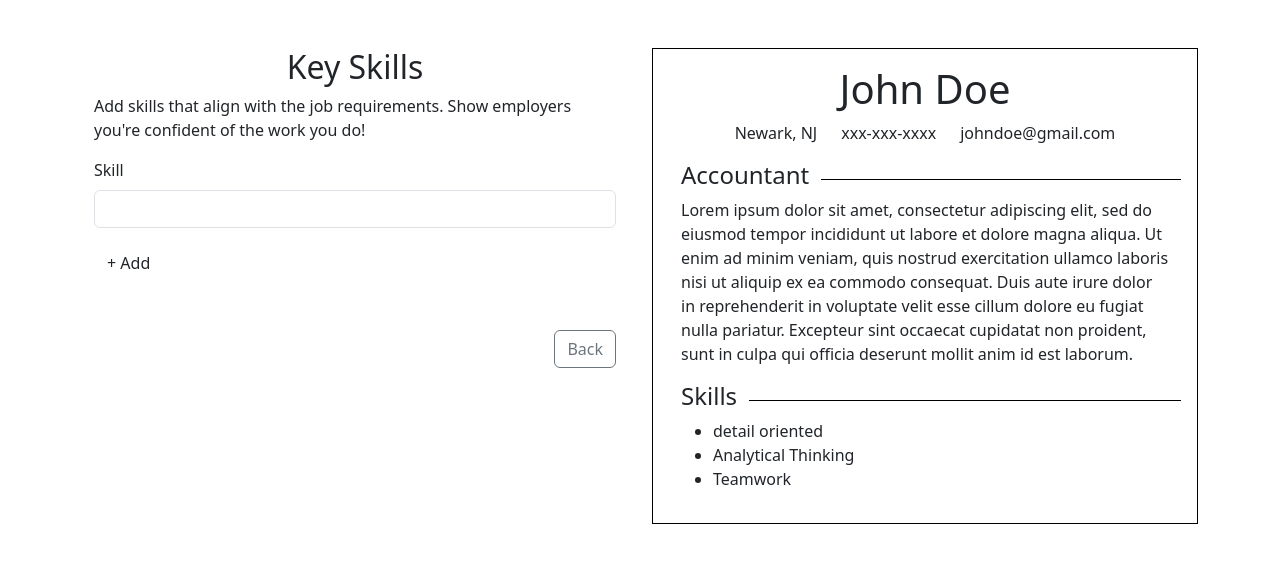
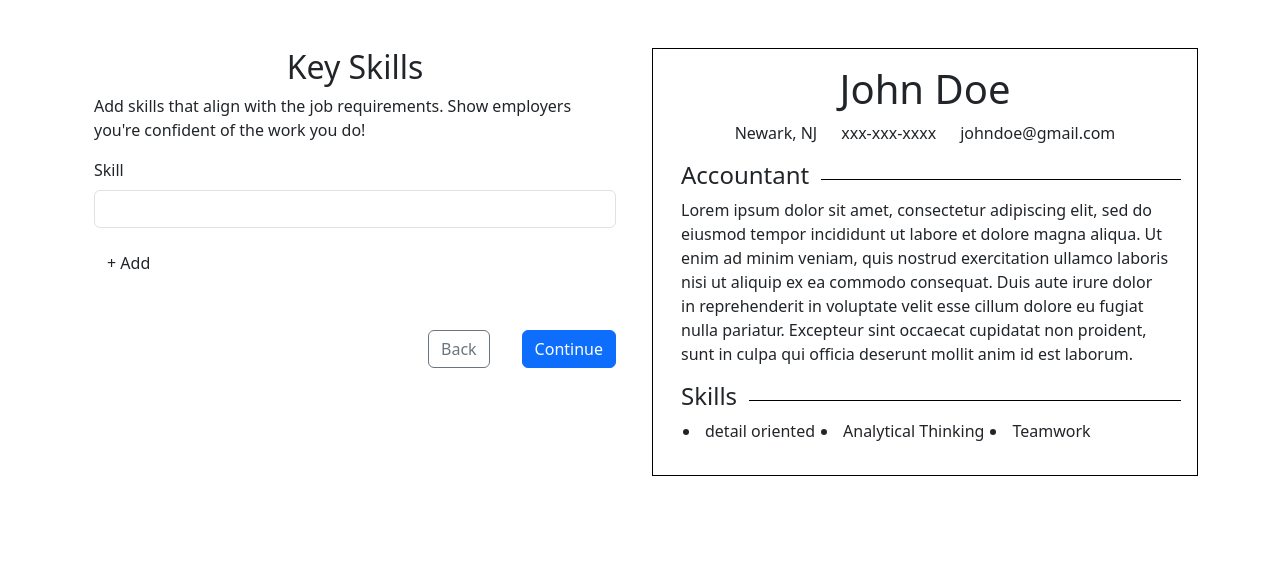
Before and after one commit to daliaahmed257/Resume-Maker, a React (Vite) app: page /skills in a window 1280 px wide. Shown: the top 562 px of the page. Built offline with nearby package versions, Linux system fonts and the light colour scheme.

Commit message:
skills styling

```diff
--- a/src/App.css
+++ b/src/App.css
@@ -6,3 +6,7 @@
   background-color: black;
   height: .5px;
 }
+
+.skill-item {
+  padding-left: 4px;
+}
--- a/src/components/Resume.jsx
+++ b/src/components/Resume.jsx
@@ -21,9 +21,9 @@ const Resume = ({ userDetails, summary, skills }) => {
                     <h4 className="col-auto">Skills</h4>
                     <div className="col divider" />
                 </div>
-                <ul>
+                <ul className="row">
                     {skills.map((skill, index) => (
-                        <li key={index}>{skill}</li>
+                        <li className="col-auto gx-5 skill-item" key={index}>{skill}</li>
                     ))}
                 </ul>
             </div>
--- a/src/components/Skills.jsx
+++ b/src/components/Skills.jsx
@@ -37,10 +37,12 @@ const Skills = ({ onFormSubmit }) => {
                     </div>
 
                 <div className="d-flex justify-content-end mt-5" style={{ gap: '32px' }}>
-                    <Link to="/">
+                    <Link to="/summary">
                         <button className="btn btn-outline-secondary" type="submit">Back</button>
                     </Link>
-                    {/* <button className="btn btn-primary">Continue</button> */}
+                    <Link to="/summary">
+                        <button className="btn btn-primary" type="submit">Continue</button>
+                    </Link>
                 </div>
             </form>
         </div>
```
